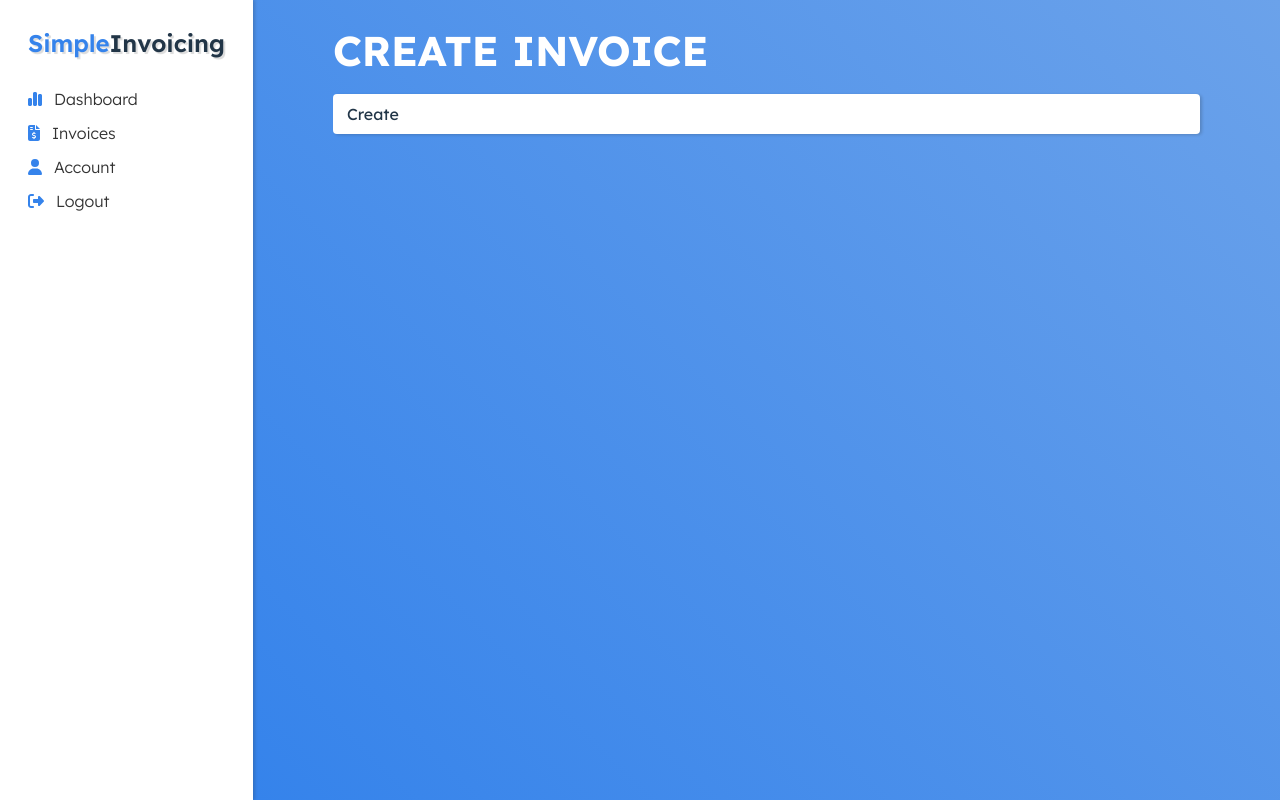
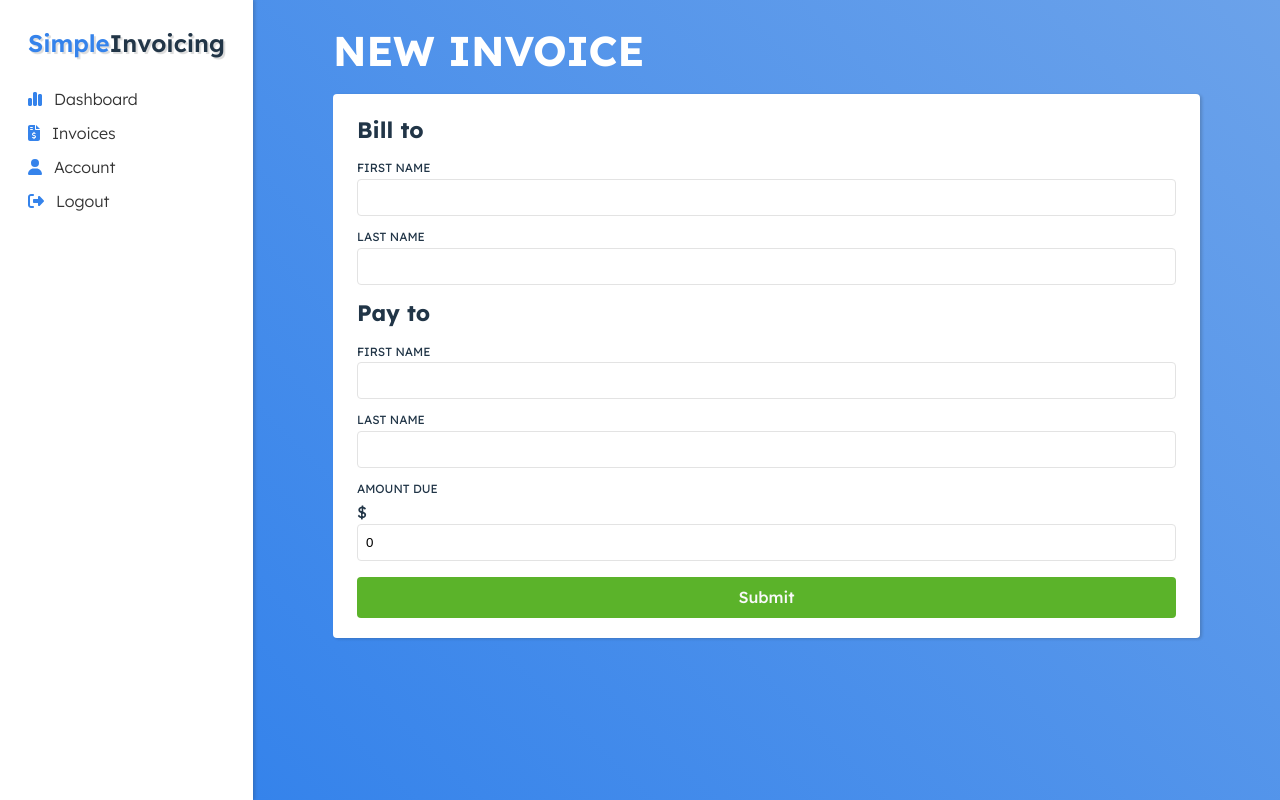
Before and after one commit to beeker1121/dddstructure-frontend, a Vue app: page /dashboard/invoice in a window 1280 px wide. Built offline with nearby package versions, Linux system fonts and the light colour scheme; sample sign-in values are in the browser's storage.

Commit message:
Moved field CSS definitions to root, implemented creating an invoice via API, add no invoices div for invoice list

```diff
--- a/src/style.css
+++ b/src/style.css
@@ -75,6 +75,27 @@ button.red {
     background-color: #ff3e2b;
 }
 
+.field {
+    margin: 12px 0 0 0;
+
+    label {
+        display: block;
+        margin: 0 0 2px 0;
+        font-size: 0.74em;
+        font-weight: 400;
+        text-transform: uppercase;
+    }
+
+    input {
+        margin: 0;
+        padding: 10px 8px;
+        width: 100%;
+        border: 1px solid #e3e3e3;
+        border-radius: 4px;
+        box-sizing: border-box;
+    }
+}
+
 #app {
     min-width: 100vh;
     min-height: 100vh;
--- a/src/views/dashboard/account.vue
+++ b/src/views/dashboard/account.vue
@@ -4,16 +4,10 @@ import { onMounted } from 'vue'
 import Sidebar from '../../components/dashboard/sidebar.vue'
 
 // Constants.
-// const router = useRouter()
 
 // Props.
-// const props = defineProps({
-//     prop1: String
-// })
 
 // Data.
-// const email = ref<String>('')
-// const password = ref<String>('')
 
 // Stores.
 
@@ -71,7 +65,7 @@ onMounted(() => {
     }
 
     .account-form {
-        padding: 8px 14px;
+        padding: 20px 24px;
         background-color: #fff;
         border-radius: 4px;
         box-shadow: 2px 1px 3px 0 rgba(37, 37, 37, 0.2);
--- a/src/views/dashboard/invoice.vue
+++ b/src/views/dashboard/invoice.vue
@@ -1,23 +1,45 @@
 <script setup lang="ts">
-import { onMounted } from 'vue'
+import { ref, onMounted } from 'vue'
+import { useRouter } from 'vue-router';
 
+import apiUser from '../../api-user'
 import Sidebar from '../../components/dashboard/sidebar.vue'
-import { useInvoicesStore } from '../../stores/invoices'
 
 // Constants.
-// const router = useRouter()
+const router = useRouter()
 
 // Props.
-// const props = defineProps({
-//     prop1: String
-// })
 
 // Data.
-// const email = ref<String>('')
-// const password = ref<String>('')
+type BillTo = {
+    first_name: string
+    last_name: string
+}
+
+type PayTo = {
+    first_name: string
+    last_name: string
+}
+
+type Invoice = {
+    bill_to: BillTo,
+    pay_to: PayTo,
+    amount_due: number
+}
+
+let invoice = ref<Invoice>({
+    bill_to: {
+        first_name: "",
+        last_name: ""
+    },
+    pay_to: {
+        first_name: "",
+        last_name: ""
+    },
+    amount_due: 0
+})
 
 // Stores.
-const invoicesStore = useInvoicesStore()
 
 // Mounted.
 onMounted(() => {
@@ -27,6 +49,27 @@ onMounted(() => {
 // Computed.
 
 // Watchers.
+
+// Methods.
+const create = () => {
+    // Build the payload.
+    const payload = { ...invoice.value }
+
+    // Call the API.
+    apiUser.createInvoice(payload)
+    .then(res => res.json()).then((res) => {
+        // Handle errors.
+        if (res.errors) {
+            console.log('errors: ' + res.errors)
+            return
+        }
+
+        // Redirect to invoices.
+        router.push({ name: 'Invoices' })
+    }).catch((err) => {
+        console.log('error: ' + err)
+    })
+}
 </script>
 
 <template>
@@ -36,11 +79,44 @@ onMounted(() => {
         <div class="content">
             <div class="invoice">
                 <div class="header">
-                    <h1>Create Invoice</h1>
+                    <h1>New Invoice</h1>
                 </div>
 
                 <div class="invoice-form">
-                    Create
+                    <div class="bill-to">
+                        <h3>Bill to</h3>
+
+                        <div class="field">
+                            <label for="bill-to-first-name">First Name</label>
+                            <input id="bill-to-first-name" type="text" placeholder="" v-model="invoice.bill_to.first_name" />
+                        </div>
+
+                        <div class="field">
+                            <label for="bill-to-last-name">Last Name</label>
+                            <input id="bill-to-last-name" type="text" placeholder="" v-model="invoice.bill_to.last_name" />
+                        </div>
+                    </div>
+
+                    <div class="pay-to">
+                        <h3>Pay to</h3>
+
+                        <div class="field">
+                            <label for="pay-to-first-name">First Name</label>
+                            <input id="pay-to-first-name" type="text" placeholder="" v-model="invoice.pay_to.first_name" />
+                        </div>
+
+                        <div class="field">
+                            <label for="pay-to-last-name">Last Name</label>
+                            <input id="pay-to-last-name" type="text" placeholder="" v-model="invoice.pay_to.last_name" />
+                        </div>
+                    </div>
+
+                    <div class="field">
+                        <label for="amount-due">Amount Due</label>
+                        $<input id="amount-due" type="number" placeholder="" v-model="invoice.amount_due" />
+                    </div>
+
+                    <button class="green" @click="create">Submit</button>
                 </div>
             </div>
         </div>
@@ -73,10 +149,21 @@ onMounted(() => {
     }
 
     .invoice-form {
-        padding: 8px 14px;
+        padding: 20px 24px;
         background-color: #fff;
         border-radius: 4px;
         box-shadow: 2px 1px 3px 0 rgba(37, 37, 37, 0.2);
+
+        .bill-to, .pay-to {
+            margin: 0 0 12px 0;
+
+            h3 {
+                margin: 0;
+                padding: 0;
+                font-size: 1.4em;
+                font-weight: 700;
+            }
+        }
     }
 }
 </style>
--- a/src/views/dashboard/invoices.vue
+++ b/src/views/dashboard/invoices.vue
@@ -9,13 +9,8 @@ import { useInvoicesStore } from '../../stores/invoices'
 const router = useRouter()
 
 // Props.
-// const props = defineProps({
-//     prop1: String
-// })
 
 // Data.
-// const email = ref<String>('')
-// const password = ref<String>('')
 
 // Stores.
 const invoicesStore = useInvoicesStore()
@@ -73,7 +68,13 @@ const createInvoice = () => {
                         </tbody>
                     </table>
                 </div>
-                <div v-else></div>
+                <div v-else class="no-invoices">
+                    <div class="invoice-image">
+                        <font-awesome-icon class="icon" icon="file-invoice-dollar" />
+                    </div>
+
+                    <h3>No invoices!</h3>
+                </div>
             </div>
         </div>
     </div>
@@ -81,9 +82,12 @@ const createInvoice = () => {
 
 <style scoped>
 .invoices {
+    display: flex;
+    flex-direction: column;
     width: 100%;
 
     .header {
+        flex: 0 1 auto;
         display: flex;
         justify-content: space-between;
         align-items: flex-end;
@@ -105,7 +109,7 @@ const createInvoice = () => {
     }
 
     .invoices-list {
-        padding: 8px 14px;
+        padding: 20px 24px;
         background-color: #fff;
         border-radius: 4px;
         box-shadow: 2px 1px 3px 0 rgba(37, 37, 37, 0.2);
@@ -136,5 +140,21 @@ const createInvoice = () => {
             }
         }
     }
+
+    .no-invoices {
+        flex: 1 1 auto;
+        align-content: center;
+        color: #fff;
+        text-align: center;
+
+        .invoice-image {
+            margin: 0 auto;
+
+            svg {
+                width: 100px;
+                height: 100px;
+            }
+        }
+    }
 }
 </style>
--- a/src/views/login.vue
+++ b/src/views/login.vue
@@ -118,29 +118,6 @@ const login = () => {
             border: 0;
             border-top: 1px solid #f4f4f4;
         }
-
-        .form {
-            .field {
-                margin: 12px 0 0 0;
-            }
-
-            label {
-                display: block;
-                margin: 0 0 2px 0;
-                font-size: 0.74em;
-                font-weight: 400;
-                text-transform: uppercase;
-            }
-
-            input {
-                margin: 0;
-                padding: 10px 8px;
-                width: 100%;
-                border: 1px solid #e3e3e3;
-                border-radius: 4px;
-                box-sizing: border-box;
-            }
-        }
     }
 }
 </style>
--- a/src/views/signup.vue
+++ b/src/views/signup.vue
@@ -118,29 +118,6 @@ const signup = () => {
             border: 0;
             border-top: 1px solid #f4f4f4;
         }
-
-        .form {
-            .field {
-                margin: 12px 0 0 0;
-            }
-
-            label {
-                display: block;
-                margin: 0 0 2px 0;
-                font-size: 0.74em;
-                font-weight: 400;
-                text-transform: uppercase;
-            }
-
-            input {
-                margin: 0;
-                padding: 10px 8px;
-                width: 100%;
-                border: 1px solid #e3e3e3;
-                border-radius: 4px;
-                box-sizing: border-box;
-            }
-        }
     }
 }
 </style>
```
